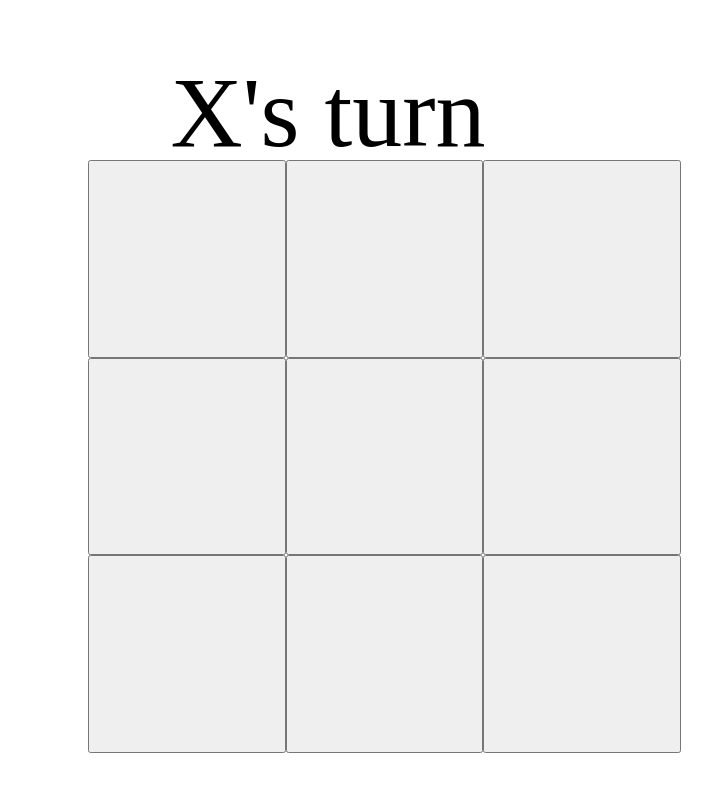
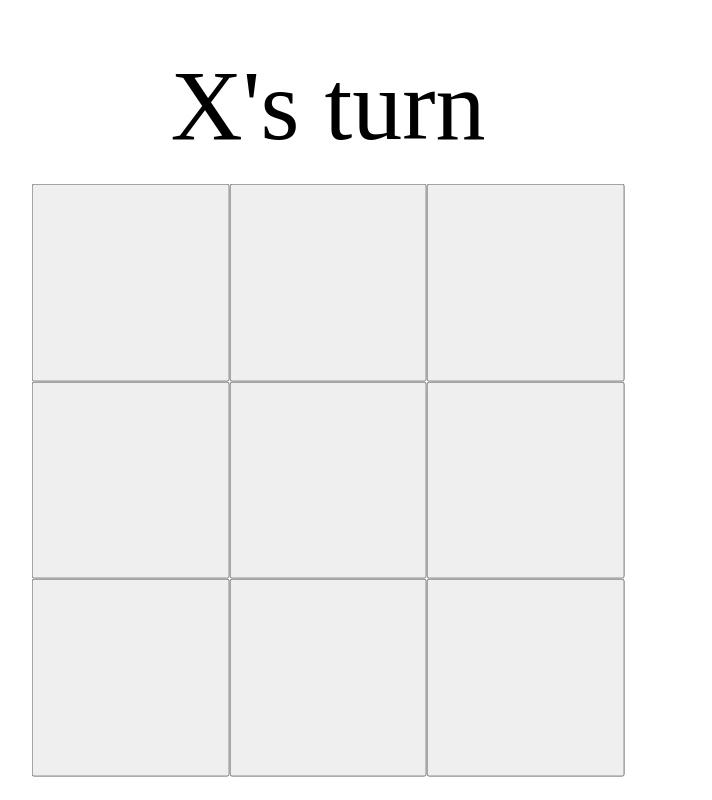
Before and after one commit to mecaneer23/tic-tac-toe, a plain HTML site: page ttt_web.html in a window 1280 px wide. Shown: the whole page, without its empty margins (312-1024 px from the left). Drawn offline with Linux system fonts and the light colour scheme.

Commit message:
center grid

```diff
--- a/ttt_web.html
+++ b/ttt_web.html
@@ -83,19 +83,18 @@
     <style>
         #turn-display {
             position: absolute;
-            top: 8%;
+            top: 7%;
             left: 50%;
-            transform: translate(-50%, -8%);
+            transform: translate(-50%, -7%);
             font-size: 625%;
         }
 
         #grid-container {
             display: grid;
             grid-template-columns: auto auto auto;
-            height: 60%;
             margin: 0;
             position: absolute;
-            top: 50%;
+            top: 60%;
             left: 50%;
             transform: translate(-50%, -50%);
         }
```
